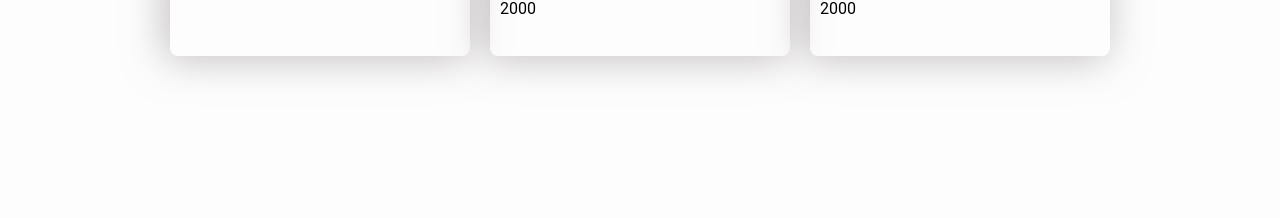
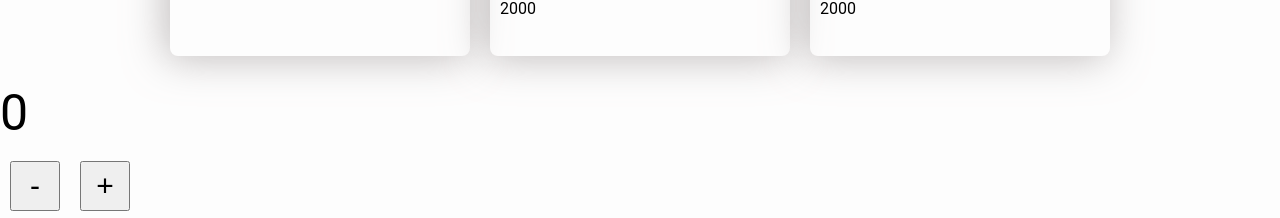
Before and after one commit to wenwettel/e-commerce, a React (Create React App) app: page / in a window 1280 px wide. Shown: the part 594-812 px from the top of the page. Built offline with nearby package versions, Linux system fonts and the light colour scheme.

Commit message:
add useCount customHook

```diff
--- a/src/App.js
+++ b/src/App.js
@@ -1,12 +1,14 @@
 import './App.css';
 import Navbar from './components/Navbar/Navbar';
 import ItemListContainer from './components/ItemListContainer/ItemListContainer';
+import Counter from './components/Counter/Counter';
 
 function App() {
   return (
     <>
       <Navbar />
       <ItemListContainer greeting={'¡Bienvenido, hora de comprar!'} />
+      <Counter />
     </>
   );
 }
--- a/src/components/Counter/Counter.jsx
+++ b/src/components/Counter/Counter.jsx
@@ -1,25 +1,18 @@
 import React from 'react';
 import './counterStyled.css';
-import { useState, useEffect } from 'react';
+import { useCount } from '../../hooks/useCount';
 
 function Counter() {
-  const [valor, setValor] = useState(0);
+  const { add, subtraction, valor } = useCount(0, 0, 4);
 
   /*Ciclos del componente: mount- change - dismount*/
-  useEffect(() => {
+  /*useEffect(() => {
     console.log('montaje');
     console.log(`El componente se actualizo ${valor}`);
     return () => {
       console.log('se desmonto el componente');
     };
-  }, [valor]);
-
-  const add = () => {
-    setValor(valor + 1);
-  };
-  const subtraction = () => {
-    setValor(valor - 1);
-  };
+  }, [valor]);*/
 
   return (
     <div className="counter">
--- /dev/null
+++ b/src/hooks/useCount.js
@@ -0,0 +1,14 @@
+import { useState } from 'react';
+
+export const useCount = (initialState, min, max) => {
+  const [valor, setValor] = useState(initialState);
+
+  const add = () => {
+    if (valor < max) setValor(valor + 1);
+  };
+  const subtraction = () => {
+    if (valor > min) setValor(valor - 1);
+  };
+
+  return { add, subtraction, valor };
+};
--- /dev/null
+++ b/src/utils/transformString.js
@@ -0,0 +1,3 @@
+export const transFormString = () => {
+  console.log('logica para transformar el string');
+};
```
